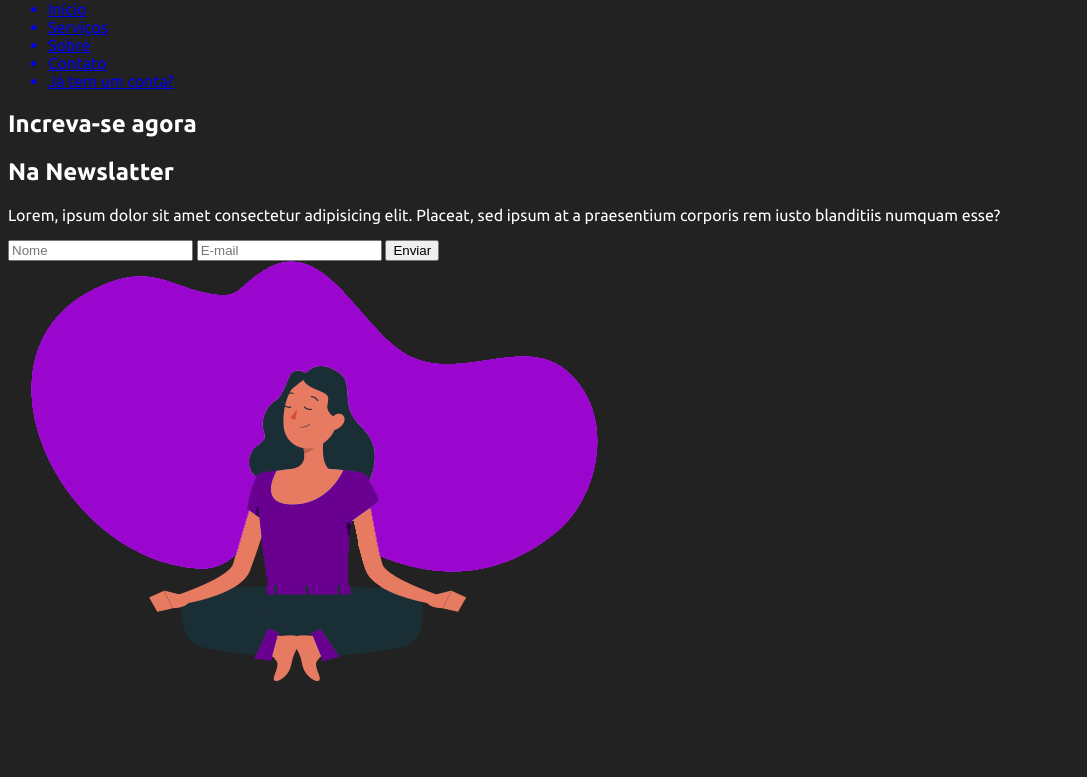
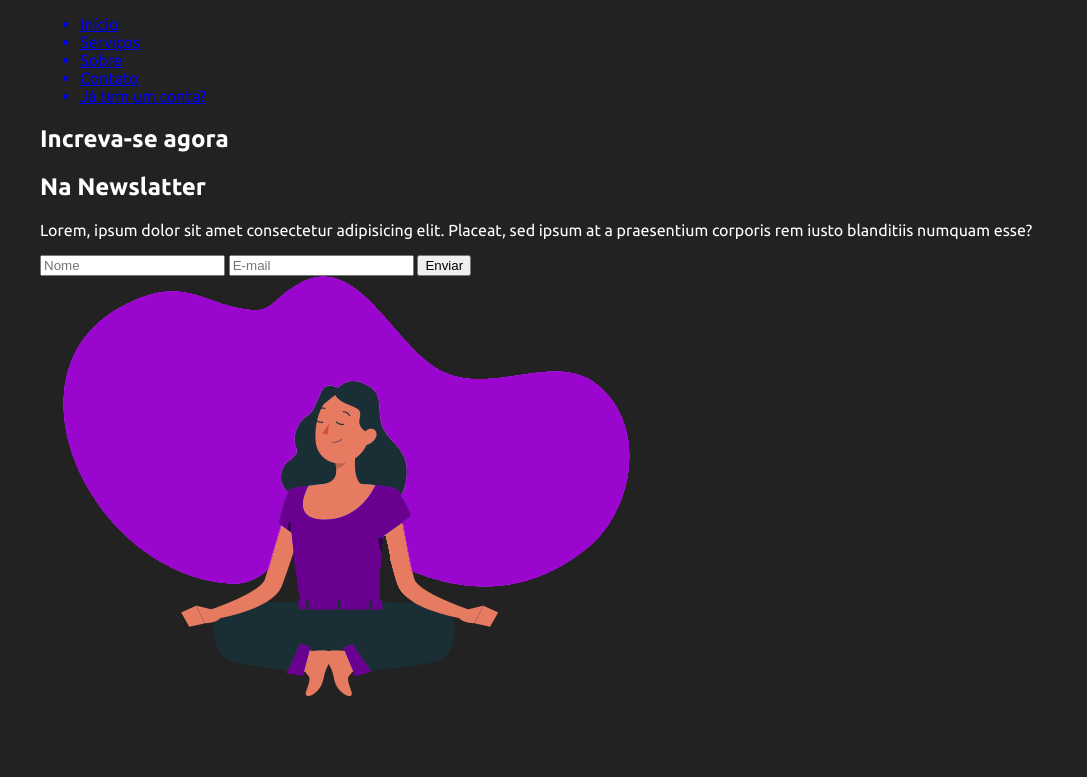
Before and after one commit to Silvio-Arem/landing-page-usualy, a plain HTML site: page index.html in a window 1280 px wide. Shown: the part 138-915 px from the top of the page, without its empty margins (0-1087 px from the left). Before the commit the page ends 893 px from the top, so only its background shows below. Drawn offline with Linux system fonts and the light colour scheme.

Commit message:
finished body style

```diff
--- a/src/styles/style.css
+++ b/src/styles/style.css
@@ -2,4 +2,7 @@ body{
     background-color: rgb(34,34,34);
     color: white;
     font-family: 'Ubuntu', sans-serif;
+    max-width: 1200px;
+    margin: 0 auto;
+    padding: 15px;
 }
```
